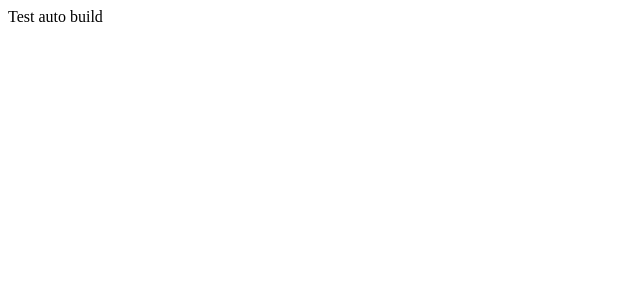
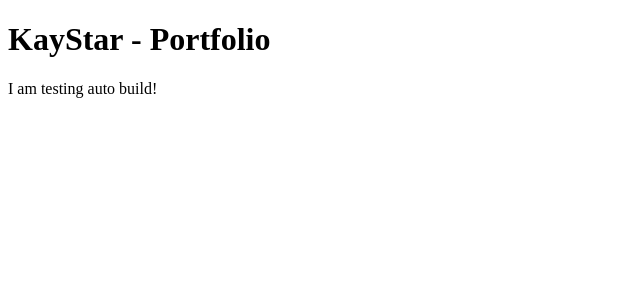
Before and after one commit to KayStar645/portfolio, an Angular app: page / in a window 1280 px wide. Shown: the top 300 px of the page, without its empty margins (0-640 px from the left). Built offline with nearby package versions, Linux system fonts and the light colour scheme.

Commit message:
test auto test, build

```diff
--- a/src/app/app.component.html
+++ b/src/app/app.component.html
@@ -1,2 +1,5 @@
+<h1>{{ title }}  - Portfolio</h1>
+
+<div id="content">{{ content }}</div>
+
 <router-outlet />
-Test auto build
--- a/src/app/app.component.ts
+++ b/src/app/app.component.ts
@@ -8,5 +8,6 @@ import { RouterOutlet } from '@angular/router';
   styleUrl: './app.component.scss'
 })
 export class AppComponent {
-  title = 'portfolio';
+  title = 'KayStar';
+  content = 'I am testing auto build!'
 }
```
Also changed, not shown: 1 other file (tests, documents, lock files or other folders).
